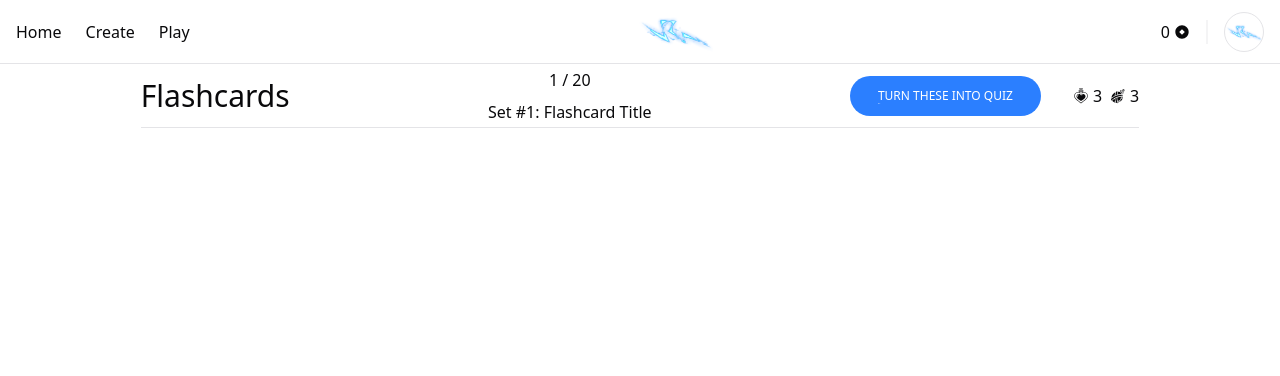
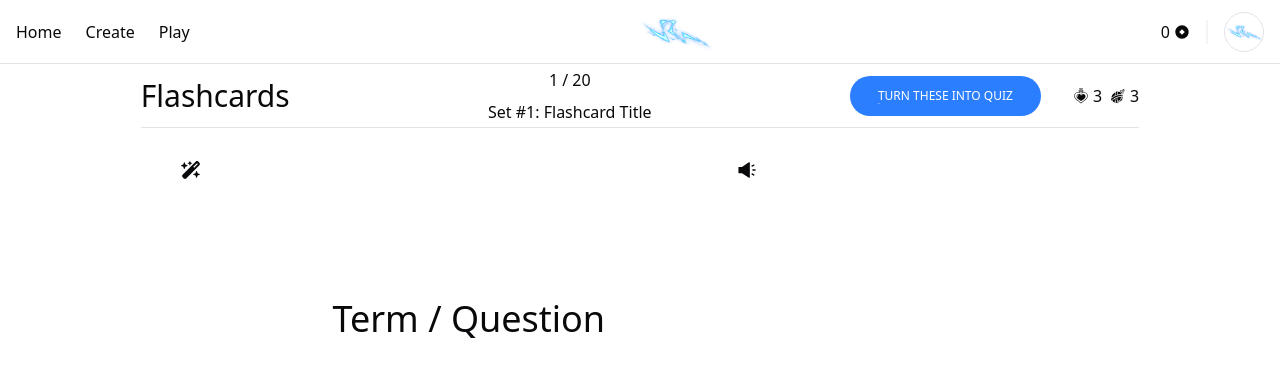
Before and after one commit to wind-surfing/nexora, a Next.js app: page /play in a window 1280 px wide. Shown: the top 376 px of the page. Built offline with nearby package versions, Linux system fonts and the light colour scheme.

Commit message:
Add icons for hint and sound features in flashcard layout

```diff
--- a/src/app/play/page.tsx
+++ b/src/app/play/page.tsx
@@ -2,14 +2,16 @@
 
 import Button from "@/components/shared/Button";
 import React from "react";
+import { FaWandMagicSparkles } from "react-icons/fa6";
 import { GiHealthPotion, GiMagicPotion } from "react-icons/gi";
+import { AiFillSound } from "react-icons/ai";
 
 function page() {
   return (
     <>
-      <main className="flex flex-row items-center justify-center w-full px-4">
-        <section className="w-4/5">
-          <header className="flex flex-row items-center justify-between sticky top-16 z-20 h-16 w-full border-b">
+      <main className="flex flex-row items-center justify-center h-[calc(100vh-64px)] w-full px-4">
+        <section className="h-full w-4/5">
+          <header className="flex flex-row items-center justify-between h-16 w-full border-b">
             <h2 className="text-3xl">Flashcards</h2>
             <div className="flex flex-col items-center justify-center gap-2">
               <span>1 / 20</span>
@@ -27,6 +29,27 @@ function page() {
               </div>
             </div>
           </header>
+          <div className="flex flex-col items-center justify-center w-full h-[calc(100vh-128px)]">
+            <div className="flex flex-col items-start justify-start w-full h-full">
+              <main className="aspect-video w-5/8 rounded-2xl m-4 px-4 flex flex-col items-start justify-start relative">
+                <header className="w-full flex flex-row items-center justify-between absolute top-4 left-0 px-6">
+                  <span className="flex flex-row items-center gap-2">
+                    <FaWandMagicSparkles className="text-xl" />
+                    <span className="sr-only">Hint Content</span>
+                  </span>
+                  <span className="flex flex-row items-center gap-2">
+                    <AiFillSound className="text-xl" />
+                  </span>
+                </header>
+                <div className="h-full w-full flex flex-row items-center justify-center">
+                  <span className="text-4xl">Term / Question</span>
+                </div>
+              </main>
+              <section className="w-5/8 h-full m-4 px-4 flex flex-col items-center justify-center">
+
+              </section>
+            </div>
+          </div>
         </section>
       </main>
     </>
```
